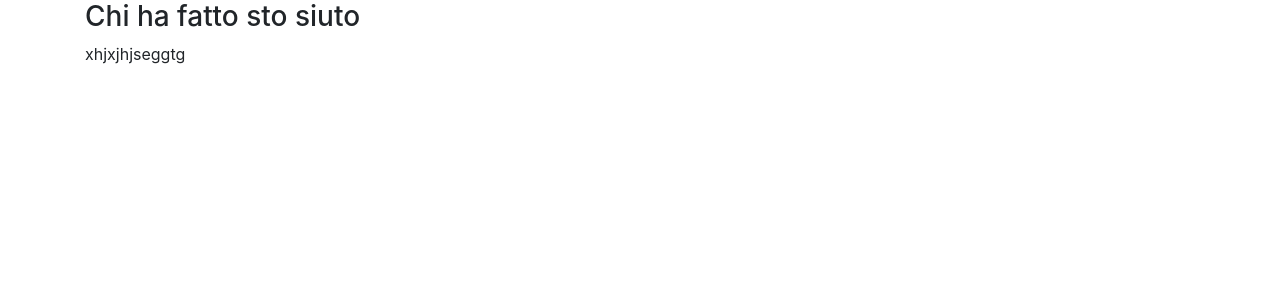
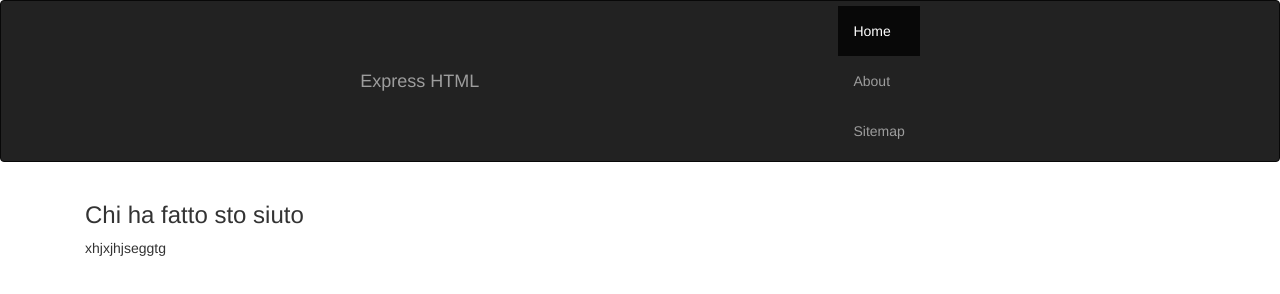
Before and after one commit to bienk/NodeExpress, a website: page EXPRESS_STATIC_FILES/about.html in a window 1280 px wide. Drawn offline with nearby package versions, Linux system fonts and the light colour scheme.

Commit message:
fine es 01

```diff
--- a/EXPRESS_STATIC_FILES/about.html
+++ b/EXPRESS_STATIC_FILES/about.html
@@ -1,5 +1,38 @@
+
+
+
+<!DOCTYPE html>
+<html lang="en">
+<head>
+ <link rel="stylesheet" href="https://stackpath.bootstrapcdn.com/bootstrap/4.3.1/css/bootstrap.min.css" integrity="sha384-ggOyR0iXCbMQv3Xipma34MD+dH/1fQ784/j6cY/iJTQUOhcWr7x9JvoRxT2MZw1T" crossorigin="anonymous">
+
+  <title>Express</title>
+  <meta charset="utf-8">
+  <meta name="viewport" content="width=device-width, initial-scale=1">
+  <link rel="stylesheet" href="https://maxcdn.bootstrapcdn.com/bootstrap/3.4.0/css/bootstrap.min.css">
+  <script src="https://ajax.googleapis.com/ajax/libs/jquery/3.4.1/jquery.min.js"></script>
+  <script src="https://maxcdn.bootstrapcdn.com/bootstrap/3.4.0/js/bootstrap.min.js"></script>
+</head>
+<body>
+
+<nav class="navbar navbar-inverse">
+  <div class="container-fluid">
+    <div class="navbar-header">
+      <a class="navbar-brand" href="#">Express HTML</a>
+    </div>
+    <ul class="nav navbar-nav">
+      <li class="active"><a href="./">Home</a></li>
+      <li><a href="./about">About</a></li>
+      <li><a href="./sitemap">Sitemap</a></li>
+
+    </ul>
+  </div>
+</nav>
+
 <div class="container">
-  <h3>Chi ha fatto sto siuto</h3>
+    <h3>Chi ha fatto sto siuto</h3>
   <p>xhjxjhjseggtg</p>
 </div>
- <link rel="stylesheet" href="https://stackpath.bootstrapcdn.com/bootstrap/4.3.1/css/bootstrap.min.css" integrity="sha384-ggOyR0iXCbMQv3Xipma34MD+dH/1fQ784/j6cY/iJTQUOhcWr7x9JvoRxT2MZw1T" crossorigin="anonymous">
+
+</body>
+</html>
--- a/EXPRESS_STATIC_FILES/app.js
+++ b/EXPRESS_STATIC_FILES/app.js
@@ -3,8 +3,11 @@ var app = express();
 app.get('/',function(req,res){
  res.sendFile(path.join(__dirname+'/index.html')); //__dirname : Ritorna la cartella del progetto
 });
-app.get('/',function(req,res){
+app.get('/about',function(req,res){
  res.sendFile(path.join(__dirname+'/about.html')); //__dirname : Ritorna la cartella del progetto
+});
+app.get('/sitemap',function(req,res){
+ res.sendFile(path.join(__dirname+'/sitemap.html')); //__dirname : Ritorna la cartella del progetto
 });
 
 
```
Also changed, not shown: EXPRESS_STATIC_FILES/sitemap.html (+37 -2 lines).
